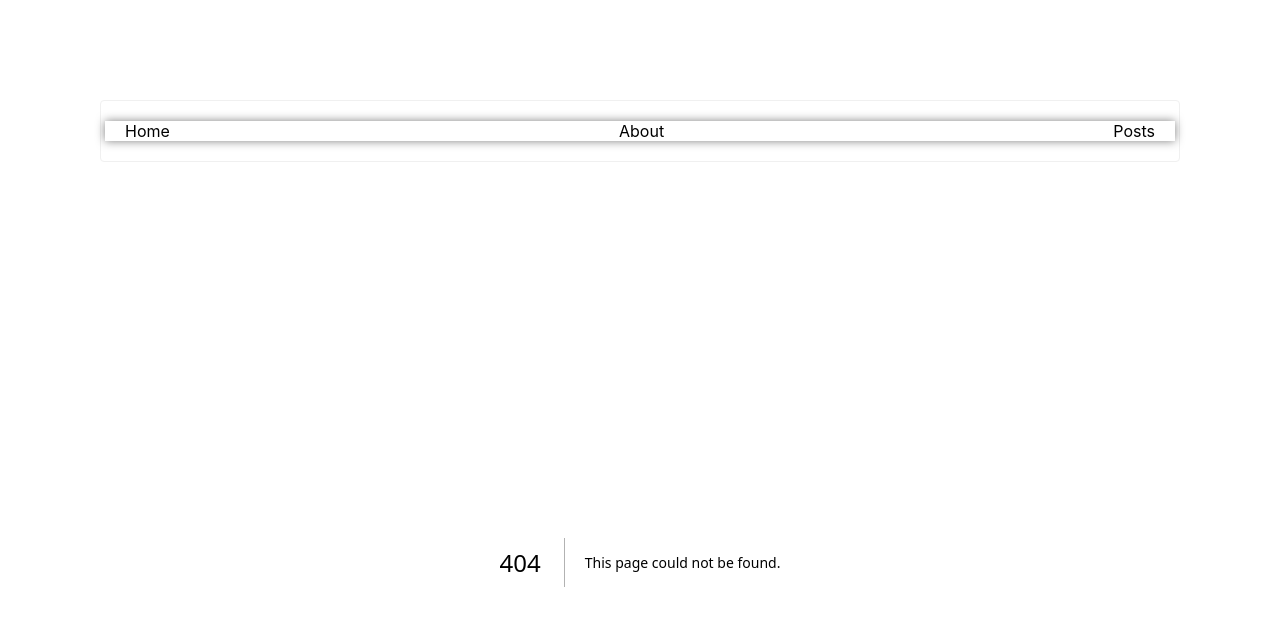
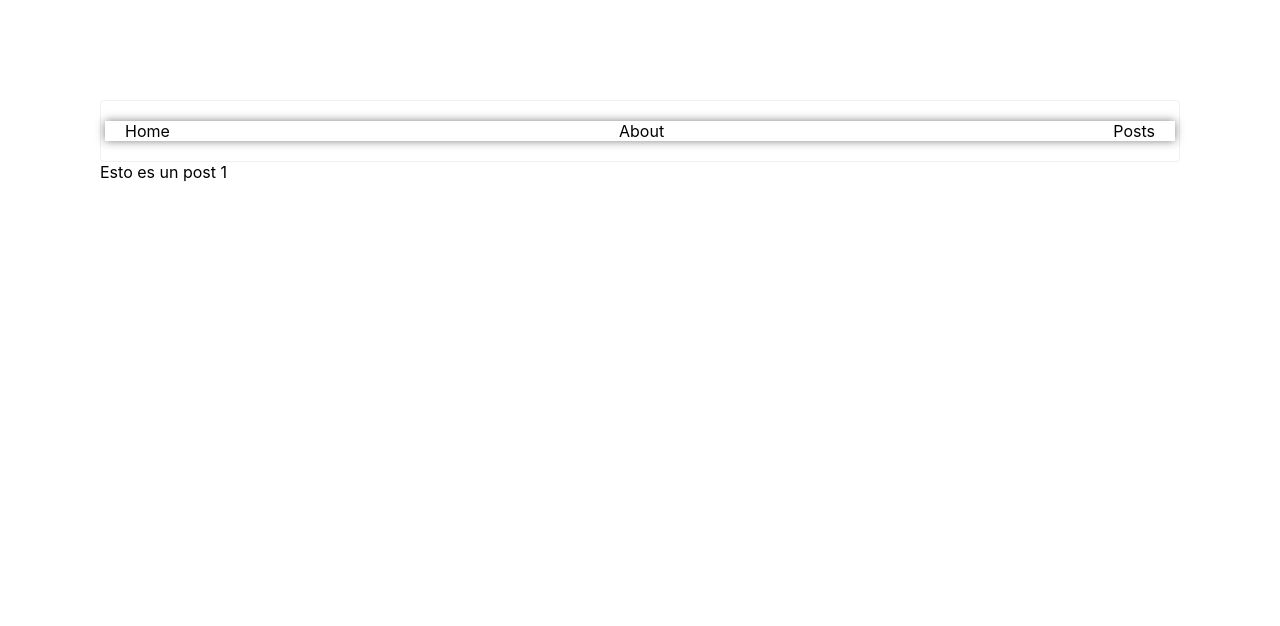
Before and after one commit to AlejoTorres2001/next-13-Posts-Comments, a Next.js app: page /posts/1 in a window 1280 px wide. Before the commit this address had no page. Shown: the top 626 px of the page. Built offline with nearby package versions, Linux system fonts and the light colour scheme.

Commit message:
add: single post page

```diff
--- /dev/null
+++ b/app/posts/[id]/page.tsx
@@ -0,0 +1,10 @@
+import React from 'react'
+
+export default function PostPage ({
+  params
+}: {
+  params: { id: string }
+}): React.ReactElement {
+  const { id } = params
+  return <div>Esto es un post {id}</div>
+}
```
